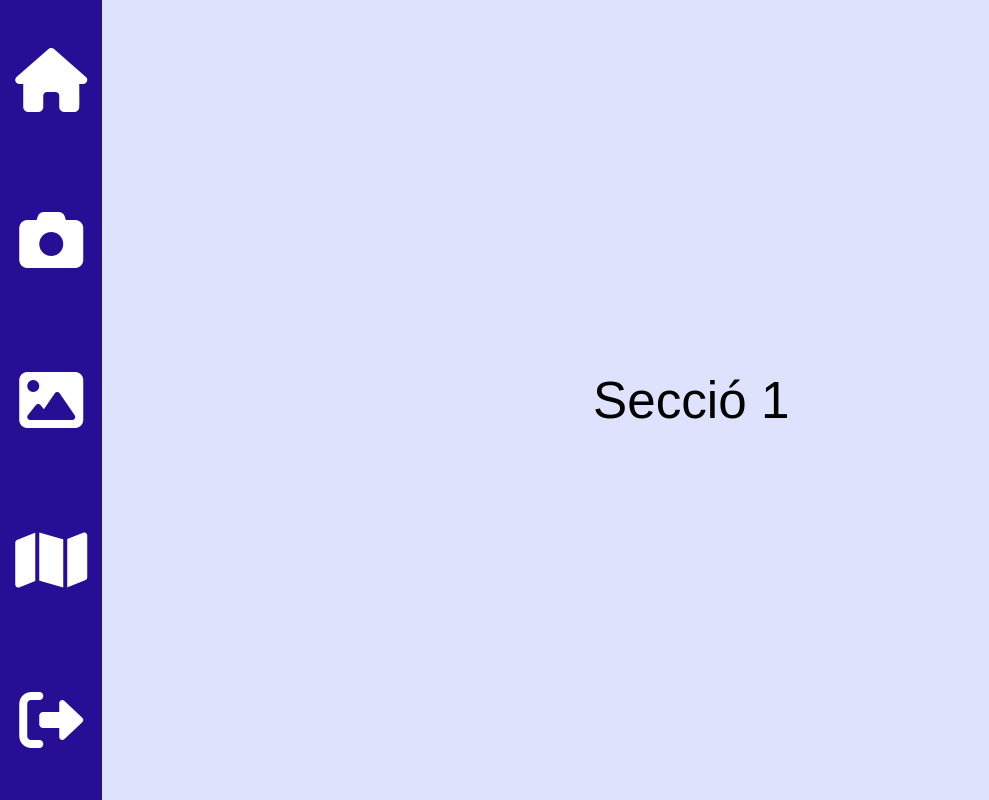
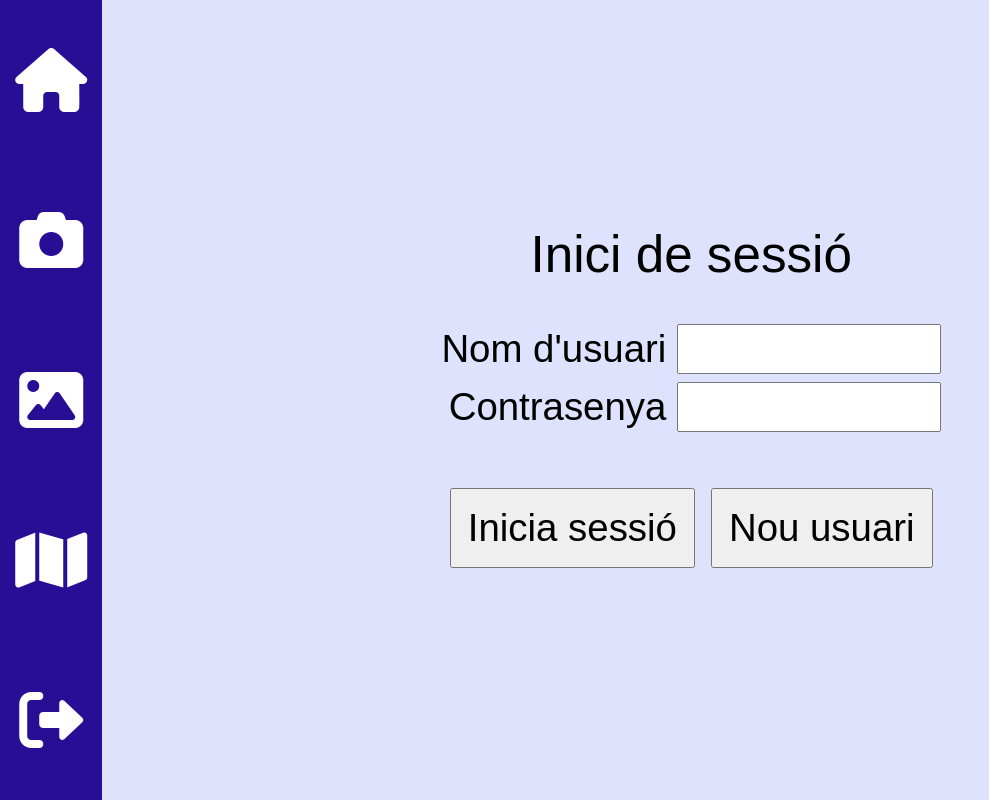
Before and after one commit to Franking721/webapp, a plain HTML site: page index.html in a window 1280 px wide. Shown: the whole page, without its empty margins (0-989 px from the left). Drawn offline with Linux system fonts and the light colour scheme.

Commit message:
Versio 3 de ForsBax

```diff
--- a/index.css
+++ b/index.css
@@ -29,8 +29,38 @@ body {
     flex: 1;    /* les seccions ocupen tot l'espai disponible */
     display: none;    /* les seccions s'inicien ocultes, excepte la primera */
 }
+#seccio_0 {
+    display: flex;
+    flex-direction: column;
+    justify-content: center;
+    align-items: center;
+    font-size: 4vmax;
+}
+#credencials {
+    display: flex;
+    flex-direction: column;
+    text-align: right;
+    font-size: 3vmax;
+    margin: 5vmin;
+}
+#credencials div {    /* els 2 <div> dins de credencials */
+    margin-bottom: 1vmin;
+}
+#credencials input {    /* els 2 quadres de text dins de credencials */
+    max-width: 20vmax;    /* es limita l'espai que ocupen els quadres de text */
+    font-size: 3vmax;
+}
+#botons_sessio {
+    display: flex;
+    align-items: center;
+}
+#botons_sessio button {    /* els 2 botons dins de botons_sessio */
+    font-size: 3vmax;
+    padding: 2vmin;
+    margin: 1vmin;
+}
 #seccio_1 {
-    display: flex;    /* única secció que es mostra a l'inici */
+    display: none;    /* única secció que es mostra a l'inici */
     justify-content: center;    /* contingut centrat en la direcció de disposició */
     align-items: center;    /* contingut centrat en la direcció transversal */
     font-size: 4vmax;
--- a/index.html
+++ b/index.html
@@ -15,6 +15,25 @@
         <div id="superior">
             ForsBax
         </div>
+        <div id="seccio_0" class="seccio">
+            <div>
+              Inici de sessió    <!-- títol de la secció -->
+            </div>
+            <div id="credencials">    <!-- contenidor per als quadres de text -->
+              <div>
+                <label for="nom_usuari">Nom d'usuari</label>
+                <input type="text" id="nom_usuari">
+              </div>
+              <div>
+                <label for="contrasenya">Contrasenya</label>
+                <input type="password" id="contrasenya">
+              </div>
+            </div>
+            <div id="botons_sessio">    <!-- contenidor per als botons -->
+              <button>Inicia sessió</button>
+              <button>Nou usuari</button>
+            </div>
+          </div>
         <div id="seccio_1" class="seccio">
             Secció 1
         </div>
@@ -34,5 +53,6 @@
             <i id="boto_4" class="fa-solid fa-map"></i>    <!-- mapa -->
             <i class="fa-solid fa-right-from-bracket"></i>    <!-- tancar sessió -->
           </div>
+
     </body>
 </html>
```
